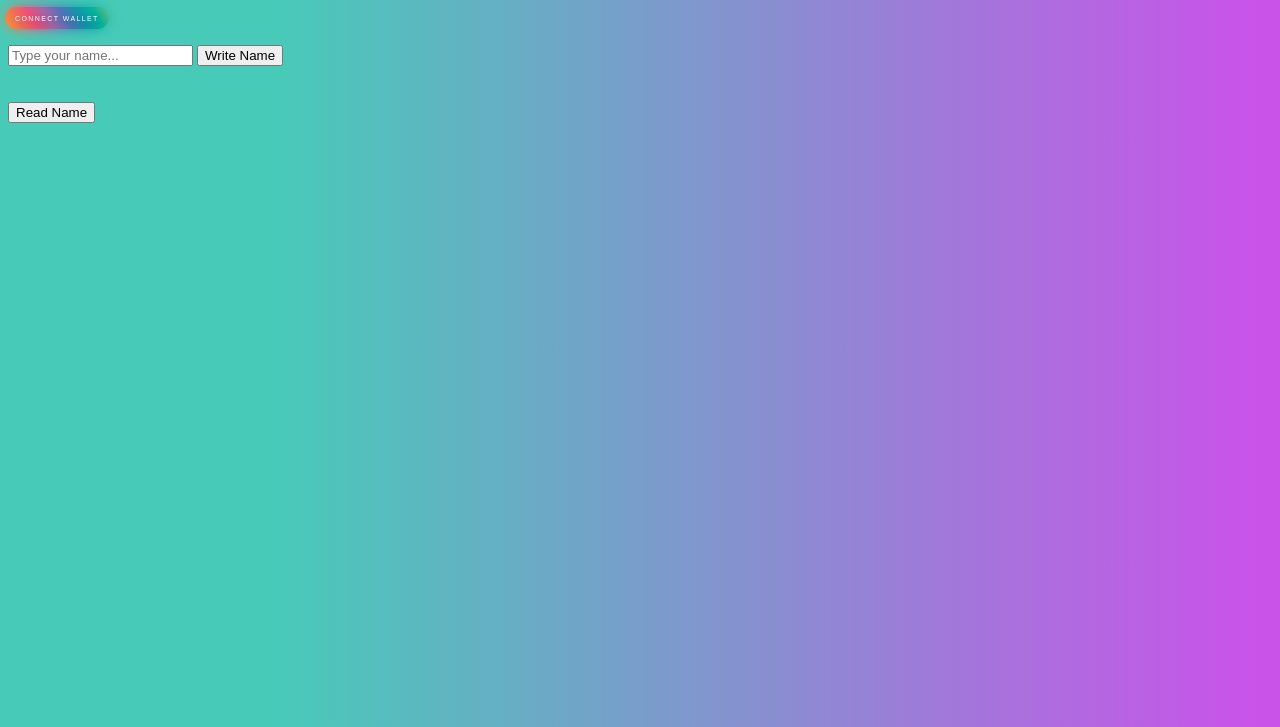
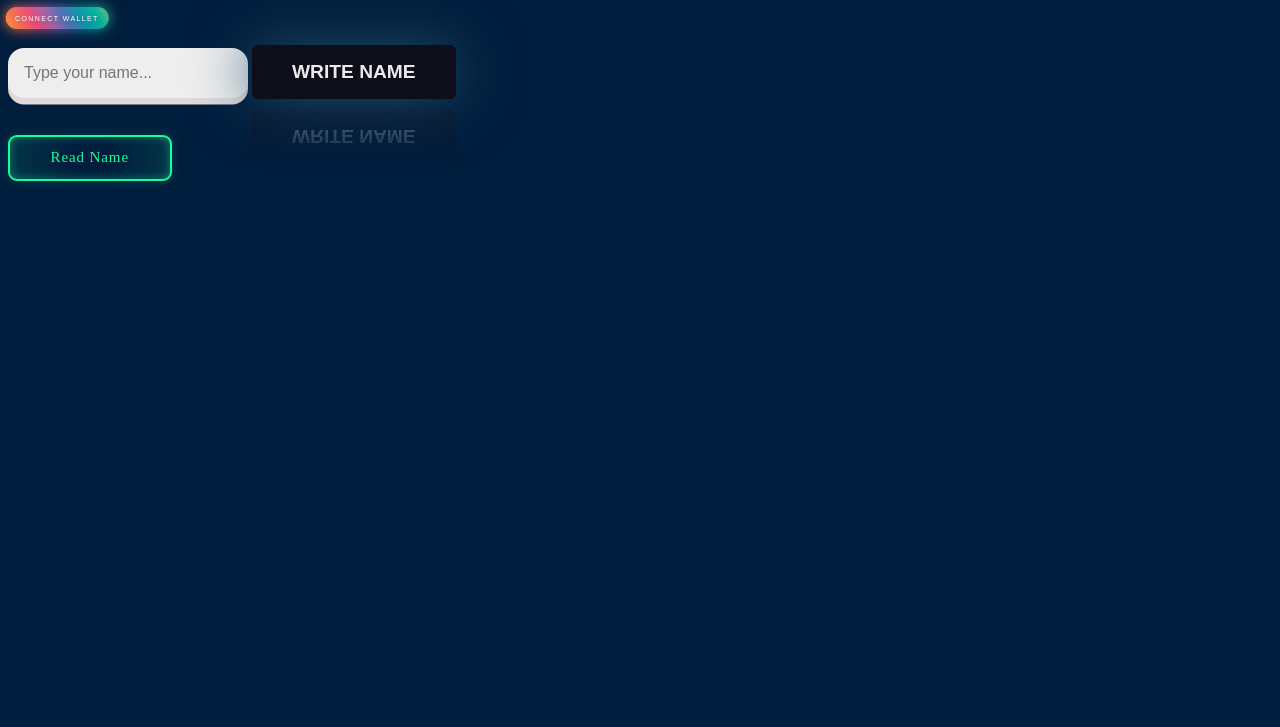
Before and after one commit to MohdShahzil29/My-DApp, a plain HTML site: page client/index.html in a window 1280 px wide. Shown: the part 73-800 px from the top of the page. Drawn offline with Linux system fonts and the light colour scheme.

Commit message:
Update style.css

```diff
--- a/client/style.css
+++ b/client/style.css
@@ -51,13 +51,93 @@
   }
 }
 
+#accountAddress {
+  color: white;
+}
+
+.readButton {
+  --green: #1BFD9C;
+  font-size: 15px;
+  padding: 0.7em 2.7em;
+  letter-spacing: 0.06em;
+  position: relative;
+  font-family: inherit;
+  border-radius: 0.6em;
+  overflow: hidden;
+  transition: all 0.3s;
+  line-height: 1.4em;
+  border: 2px solid var(--green);
+  background: linear-gradient(to right, rgba(27, 253, 156, 0.1) 1%, transparent 40%,transparent 60% , rgba(27, 253, 156, 0.1) 100%);
+  color: var(--green);
+  box-shadow: inset 0 0 10px rgba(27, 253, 156, 0.4), 0 0 9px 3px rgba(27, 253, 156, 0.1);
+}
+
+.readButton:hover {
+  color: #82ffc9;
+  box-shadow: inset 0 0 10px rgba(27, 253, 156, 0.6), 0 0 9px 3px rgba(27, 253, 156, 0.2);
+}
+
+.readButton:before {
+  content: "";
+  position: absolute;
+  left: -4em;
+  width: 4em;
+  height: 100%;
+  top: 0;
+  transition: transform .4s ease-in-out;
+  background: linear-gradient(to right, transparent 1%, rgba(27, 253, 156, 0.1) 40%,rgba(27, 253, 156, 0.1) 60% , transparent 100%);
+}
+
+.readButton:hover:before {
+  transform: translateX(15em);
+}
+
+.inputBox {
+  background-color: #eee;
+  border: none;
+  padding: 1rem;
+  font-size: 1rem;
+  width: 13em;
+  border-radius: 1rem;
+  color: lightcoral;
+  box-shadow: 0 0.4rem #dfd9d9;
+  cursor: pointer;
+}
+
+.input-wrapper input:focus {
+  outline-color: lightcoral;
+}
+
+
+.writeButton {
+  font-size: 1.2rem;
+  padding: 1rem 2.5rem;
+  border: none;
+  outline: none;
+  border-radius: 0.4rem;
+  cursor: pointer;
+  text-transform: uppercase;
+  background-color: rgb(14, 14, 26);
+  color: rgb(234, 234, 234);
+  font-weight: 700;
+  transition: 0.6s;
+  box-shadow: 0px 0px 60px #1f4c65;
+  -webkit-box-reflect: below 10px linear-gradient(to bottom, rgba(0,0,0,0.0), rgba(0,0,0,0.4));
+}
+
+.writeButton:active {
+  scale: 0.92;
+}
+
+.writeButton:hover {
+  background: rgb(2,29,78);
+  background: linear-gradient(270deg, rgba(2, 29, 78, 0.681) 0%, rgba(31, 215, 232, 0.873) 60%);
+  color: rgb(4, 4, 38);
+}
+
 /* star */
 
 body {
-  background: rgb(71, 203, 184);
-  background: linear-gradient(
-    90deg,
-    rgba(71, 203, 184, 1) 21%,
-    rgba(201, 83, 233, 1) 98%
-  );
+background-color: #001d3d;
+color: white !important;
 }
```
